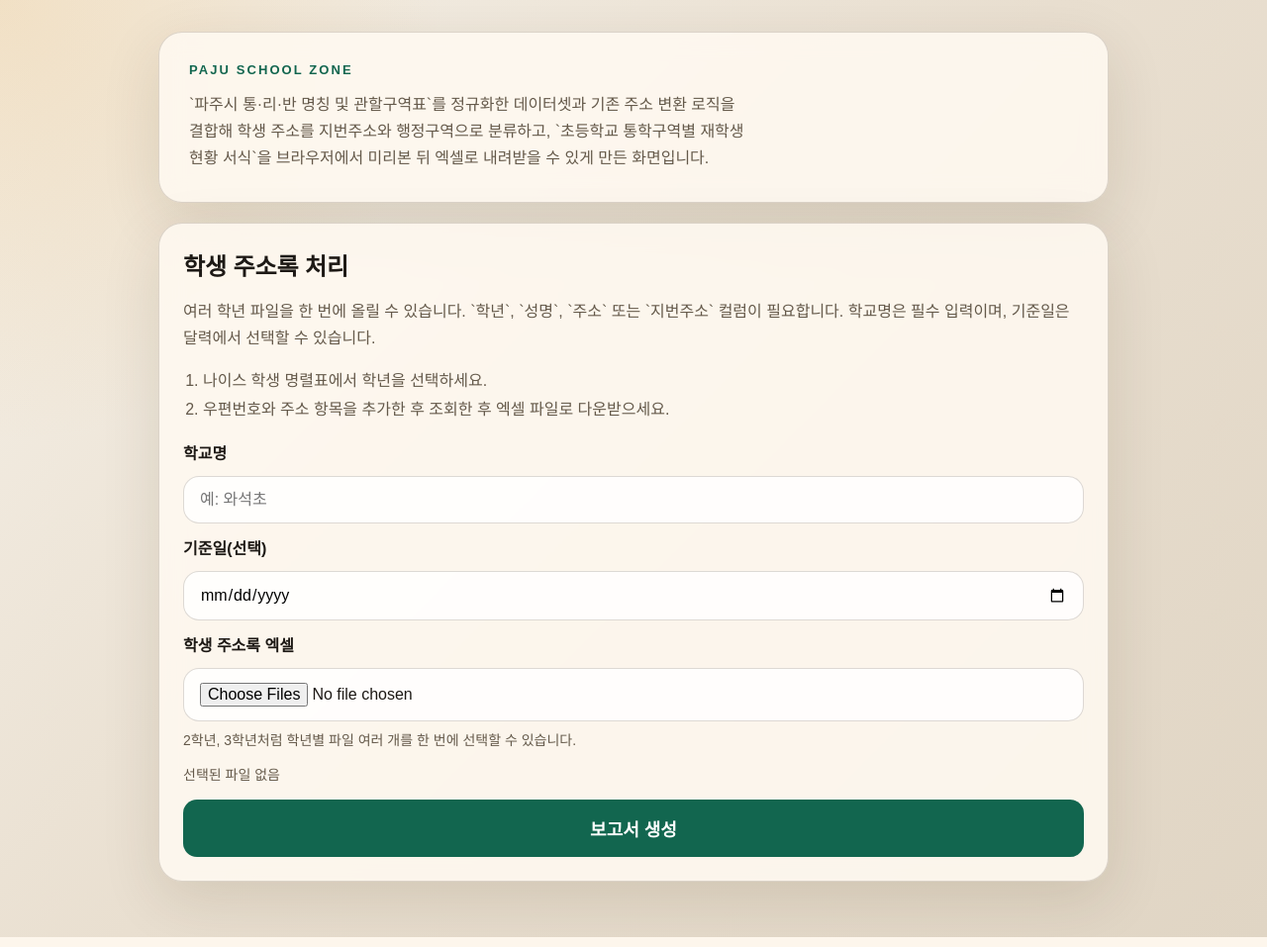
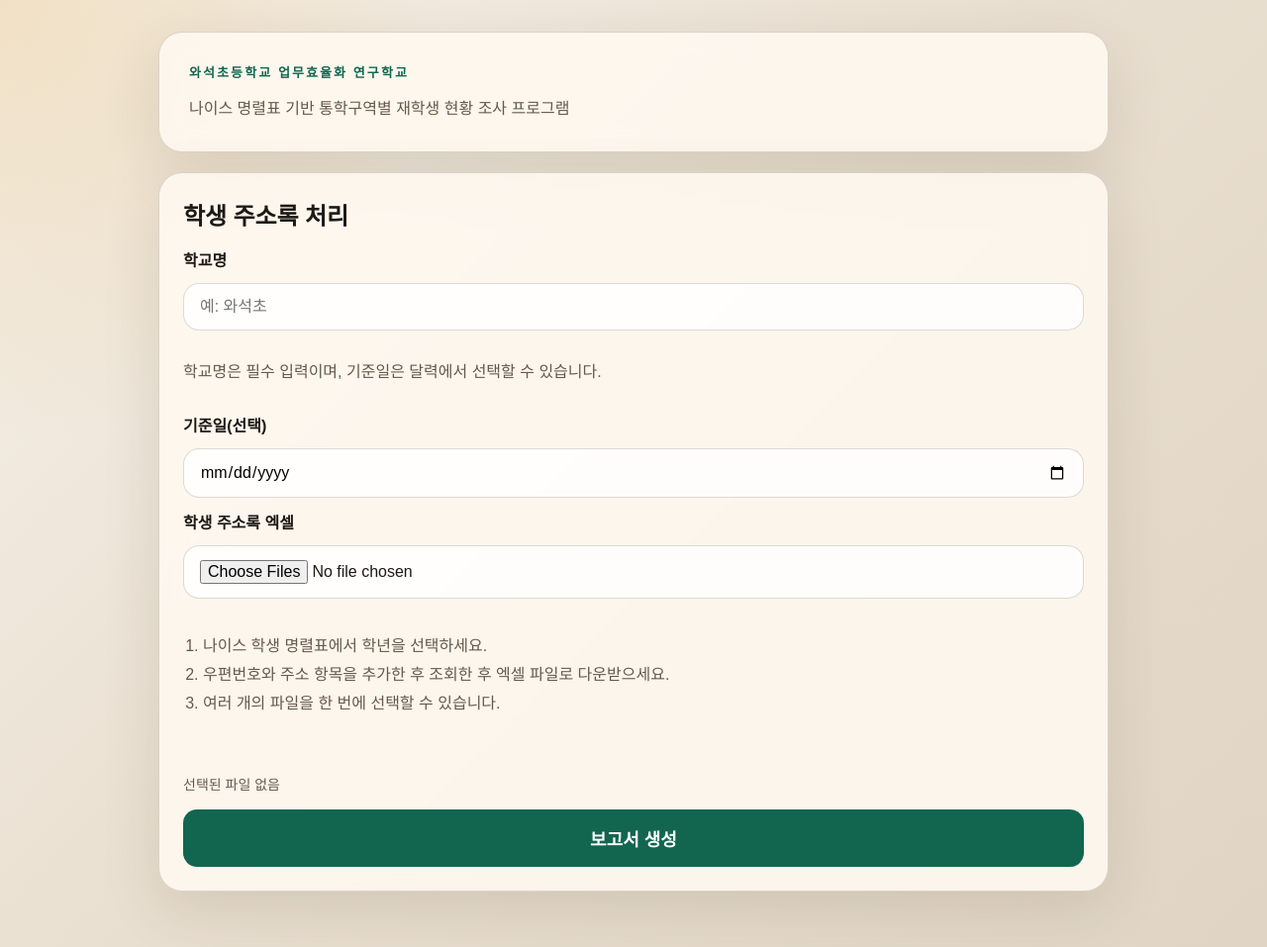
Before and after one commit to edutech7-shin/paju-school-zone, a Flask app: template templates/index.html in a window 1280 px wide. Shown: the whole page at 99% size. Run offline with Flask 3, Linux system fonts and the light colour scheme; the template is opened without the code that fills it, so the values that code supplies are empty.

Commit message:
Refine landing page copy and form guidance order.
Update the hero text for school context and simplify the input instructions to match the intended processing flow.

Co-authored-by: Cursor <cursoragent@cursor.com>

```diff
--- a/templates/index.html
+++ b/templates/index.html
@@ -9,37 +9,34 @@
   <body>
     <main class="shell">
       <section class="hero">
-        <p class="eyebrow">Paju School Zone</p>
+        <p class="eyebrow">와석초등학교 업무효율화 연구학교</p>
         <h1>{{APP_TITLE}}</h1>
         <p class="lede">
-          `파주시 통·리·반 명칭 및 관할구역표`를 정규화한 데이터셋과 기존 주소 변환 로직을
-          결합해 학생 주소를 지번주소와 행정구역으로 분류하고, `초등학교 통학구역별 재학생 현황 서식`을
-          브라우저에서 미리본 뒤 엑셀로 내려받을 수 있게 만든 화면입니다.
+          나이스 명렬표 기반 통학구역별 재학생 현황 조사 프로그램
         </p>
       </section>
 
       <section class="panel">
         <h2>학생 주소록 처리</h2>
-        <p class="hint">
-          여러 학년 파일을 한 번에 올릴 수 있습니다. `학년`, `성명`, `주소` 또는 `지번주소` 컬럼이 필요합니다.
-          학교명은 필수 입력이며, 기준일은 달력에서 선택할 수 있습니다.
-        </p>
-        <ol class="guide-list">
-          <li>나이스 학생 명렬표에서 학년을 선택하세요.</li>
-          <li>우편번호와 주소 항목을 추가한 후 조회한 후 엑셀 파일로 다운받으세요.</li>
-        </ol>
+
         <form method="post" action="/process" enctype="multipart/form-data" class="stack">
           <label for="school_name">학교명</label>
           <input id="school_name" type="text" name="school_name" list="school-list" placeholder="예: 와석초" required>
           <datalist id="school-list">{{SCHOOL_OPTIONS}}</datalist>
-
+          <p class="hint">
+            학교명은 필수 입력이며, 기준일은 달력에서 선택할 수 있습니다.
+          </p>
           <label for="base_date">기준일(선택)</label>
           <input id="base_date" type="date" name="base_date">
 
           <label for="files">학생 주소록 엑셀</label>
           <input id="files" type="file" name="files" accept=".xlsx" multiple>
           <p class="hint compact">
-            2학년, 3학년처럼 학년별 파일 여러 개를 한 번에 선택할 수 있습니다.
+          <ol class="guide-list">
+            <li>나이스 학생 명렬표에서 학년을 선택하세요.</li>
+            <li>우편번호와 주소 항목을 추가한 후 조회한 후 엑셀 파일로 다운받으세요.</li>
+            <li>여러 개의 파일을 한 번에 선택할 수 있습니다.</li>
+          </ol>
           </p>
           <div id="selected-files" class="selected-files">선택된 파일 없음</div>
 
```
